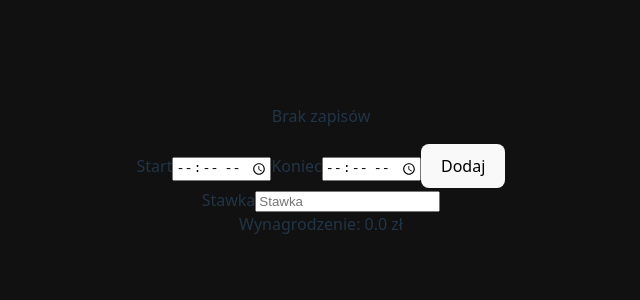
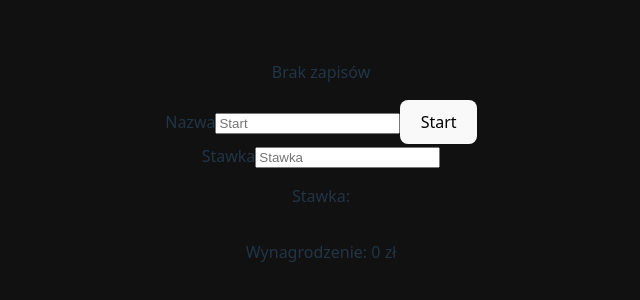
Before and after one commit to jakubhopcias/WorkTrack, a React (Vite) app: page / in a window 1280 px wide. Shown: the part 238-538 px from the top of the page, without its empty margins (319-959 px from the left). Built offline with nearby package versions, Linux system fonts and the light colour scheme.

Commit message:
Play functionality, delete step
Added play and stop functionality, deleting step.

```diff
--- a/src/components/Project.jsx
+++ b/src/components/Project.jsx
@@ -17,12 +17,22 @@ export default function Project() {
         setRate(rate);
         localStorage.setItem("rate", rate);
     }
+    const deleteStep = (index) => {
+        const confirmDelete = window.confirm("Czy na pewno chcesz usunąć ten krok?");
+        if(confirmDelete){
+            const updatedSteps = [...steps];
+            updatedSteps.splice(index, 1);
+            setSteps(updatedSteps);
+            localStorage.setItem("steps", JSON.stringify(updatedSteps));
+        }
+    }
     return (
         <div className="container">
-            <StepList steps={steps}/>
+            <StepList deleteStep={deleteStep} steps={steps}/>
             <Step addStep={addStep}/>
             <RateForm addRate={addRate} />
-            Wynagrodzenie: {calculateTime(steps,rate)} zł
+            <p>Stawka: {localStorage.getItem('rate')}</p>
+            <p>Wynagrodzenie: {calculateTime(steps,rate)} zł</p>
         </div>
 
     );
--- a/src/components/StepForm.jsx
+++ b/src/components/StepForm.jsx
@@ -1,42 +1,49 @@
 import React, { useState } from "react";
 
-export default function StepForm({addStep}) {
-  const [start, setStart] = useState("");
-  const [end, setEnd] = useState("");
+export default function StepForm({ addStep }) {
+  const [startTime, setStartTime] = useState("");
+  const [name, setName] = useState("");
+  const [isTimerRunning, setIsTimerRunning] = useState(false);
+  const [duration, setDuration] = useState(0);
 
-function handleSubmit(e) {
+  function handleTimerToggle(e) {
     e.preventDefault();
-    if (start && end) {
-        const step = { start, end };
+    if (!isTimerRunning) {
+      setStartTime(new Date());
+      setIsTimerRunning(true);
+    } else {
+      const endTime = new Date();
+      const duration = (Math.abs(endTime - startTime) / (1000 * 60 * 60)).toFixed(2)*1;
+      setIsTimerRunning(false);
+      setStartTime("");
+      if (name) {
+        const step = {
+          name,
+          start: startTime.toLocaleTimeString(),
+          end: endTime.toLocaleTimeString(),
+          duration: 0,
+        };
+        setDuration(0);
         addStep(step);
-        setStart("");
-        setEnd("");
-    } else {
-        alert("Wypełnij wszystkie pola");
+        setName("");
+      } else {
+        alert("Wpisz nazwę kroku");
+      }
     }
-}
+  }
   return (
     <form className="step-form">
-      <label htmlFor="start">Start</label>
+      <label htmlFor="start">Nazwa</label>
       <input
-        type="time"
+        type="text"
         id="start"
         placeholder="Start"
         className="step-input"
-        onChange={(e) => setStart(e.target.value)}
-        value={start}
+        onChange={(e) => setName(e.target.value)}
+        value={name}
       />
-      <label htmlFor="end">Koniec</label>
-      <input
-        type="time"
-        id="end"
-        placeholder="Koniec"
-        className="step-input"
-        onChange={(e) => setEnd(e.target.value)}
-        value={end}
-      />
-      <button className="primary-btn" onClick={(e) => handleSubmit(e)}>
-        Dodaj
+      <button className="primary-btn" onClick={handleTimerToggle}>
+        {isTimerRunning ? "Zatrzymaj" : "Start"}
       </button>
     </form>
   );
--- a/src/components/StepList.jsx
+++ b/src/components/StepList.jsx
@@ -1,10 +1,14 @@
-export default function StepList({ steps }) {
+export default function StepList({ steps, deleteStep }) {
   return (
     <div className="step-list">
       {steps.length > 0 ? steps.map((step, index) => {
         return (
           <div key={index} className="step-item">
-            <p>Start: {step.start} Koniec: {step.end}</p>
+            <p>Nazwa: {step.name}</p>
+            <p>Start: {step.start}</p>
+            <p> Koniec: {step.end}</p>
+            <p>Czas: {step.duration} h</p>
+            <button className="btn" onClick={() => {deleteStep(index)}}>Usuń</button>
           </div>
         );
       }) : (
--- a/src/js/calculateTime.js
+++ b/src/js/calculateTime.js
@@ -2,15 +2,8 @@ export default function calculateTime(steps,rate){
     let totalTime = 0;
 
     steps.forEach((step) => {
-
-        const start = new Date(`1970-01-01T${step.start}:00`);
-        const end = new Date(`1970-01-01T${step.end}:00`);
-        if (end < start) {
-            end.setDate(end.getDate() + 1); // add a day if end time is less than start time
-        }
-        const timeDiff = (end - start) / (1000 * 60 * 60); // difference in hours
-        totalTime += timeDiff;
+        totalTime += step.duration;
     });
 
-    return (totalTime * rate).toFixed(1); // total cost
+    return (totalTime * rate).toFixed(1)*1;
 }
```
Also changed, not shown: src/components/AddFormModal.jsx (added, +17 -0 lines).
